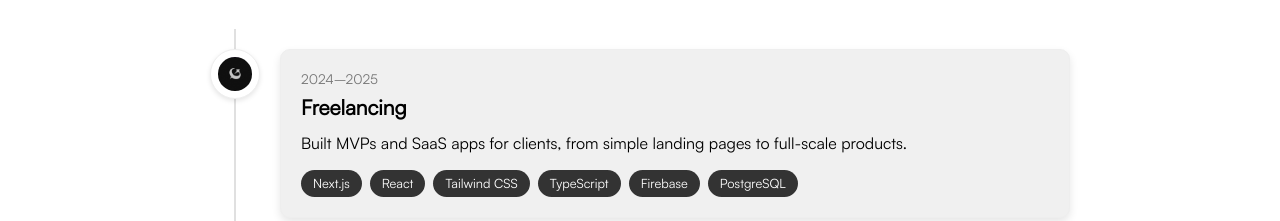
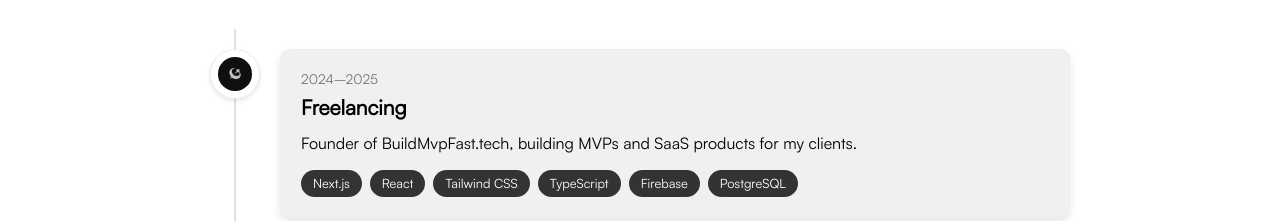
Before and after one commit to priyanshu-samal/newport, a React (Vite) app: page / in a window 1280 px wide. Shown: the part 2900-3121 px from the top of the page. Built offline with nearby package versions, Linux system fonts and the light colour scheme.

Commit message:
Update Experience.jsx

```diff
--- a/src/components/Experience.jsx
+++ b/src/components/Experience.jsx
@@ -10,7 +10,7 @@ const experiences = [
     title: 'Freelancing',
     organization: '', // Organization not provided
     location: '', // Location not provided
-    description: 'Built MVPs and SaaS apps for clients, from simple landing pages to full-scale products.',
+    description: 'Founder of BuildMvpFast.tech, building MVPs and SaaS products for my clients.',
     techStack: ['Next.js', 'React', 'Tailwind CSS', 'TypeScript', 'Firebase', 'PostgreSQL'],
   },
   {
```
